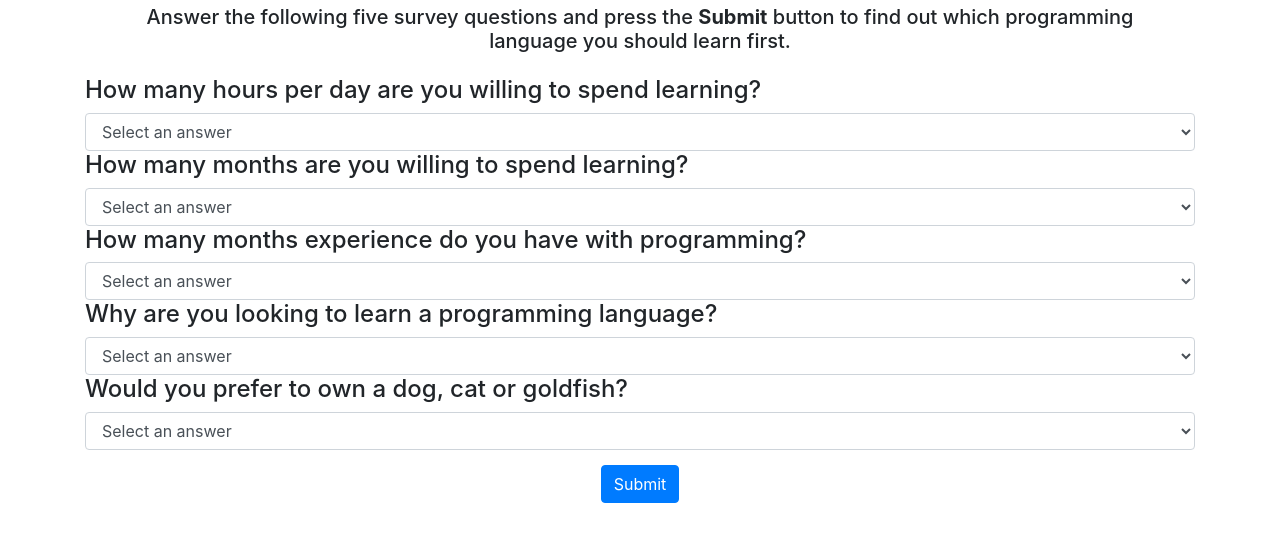
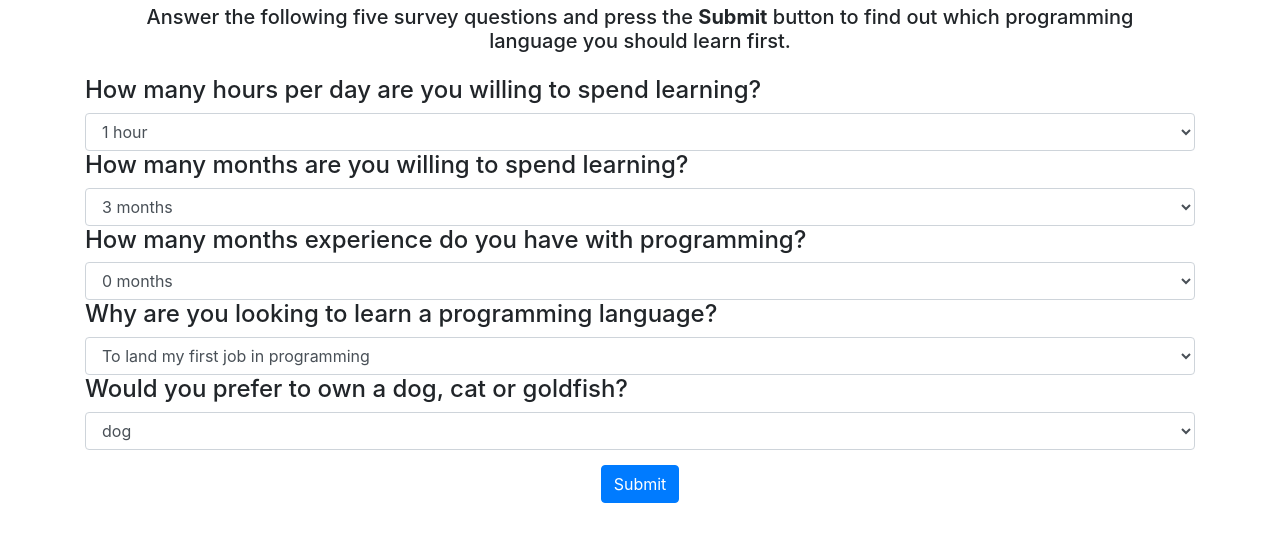
Before and after one commit to webquiza/epicodus_code_review_2, a plain HTML site: page index.html in a window 1280 px wide. Shown: the part 66-608 px from the top of the page. Drawn offline with Linux system fonts and the light colour scheme.

Commit message:
remove options without value class in form

```diff
--- a/index.html
+++ b/index.html
@@ -21,7 +21,6 @@
       <div>
         <h4>How many hours per day are you willing to spend learning?</h4>
         <select class="form-control" id="hours">
-          <option>Select an answer</option>
           <option value="one">1 hour</option>
           <option value="two">2 hours</option>
           <option value="three">3 hours</option>
@@ -31,7 +30,6 @@
       <div>
         <h4>How many months are you willing to spend learning?</h4>
         <select class="form-control" id="months">
-          <option>Select an answer</option>
           <option value="one">3 months</option>
           <option value="two">6 months</option>
           <option value="three">9 months</option>
@@ -41,7 +39,6 @@
       <div>
         <h4>How many months experience do you have with programming?</h4>
         <select class="form-control" id="experience">
-          <option>Select an answer</option>
           <option value="one">0 months</option>
           <option value="two">1-2 months</option>
           <option value="three">2-4 months</option>
@@ -51,7 +48,6 @@
       <div>
         <h4>Why are you looking to learn a programming language?</h4>
         <select class="form-control" id="reason">
-          <option>Select an answer</option>
           <option value="one">To land my first job in programming</option>
           <option value="two">To professionaly advance in my current career</option>
           <option value="three">Just for the joy of it</option>
@@ -61,7 +57,6 @@
       <div>
         <h4>Would you prefer to own a dog, cat or goldfish?</h4>
         <select class="form-control" id="pet">
-          <option>Select an answer</option>
           <option value="one">dog</option>
           <option value="two">cat</option>
           <option value="three">goldfish</option>
```
